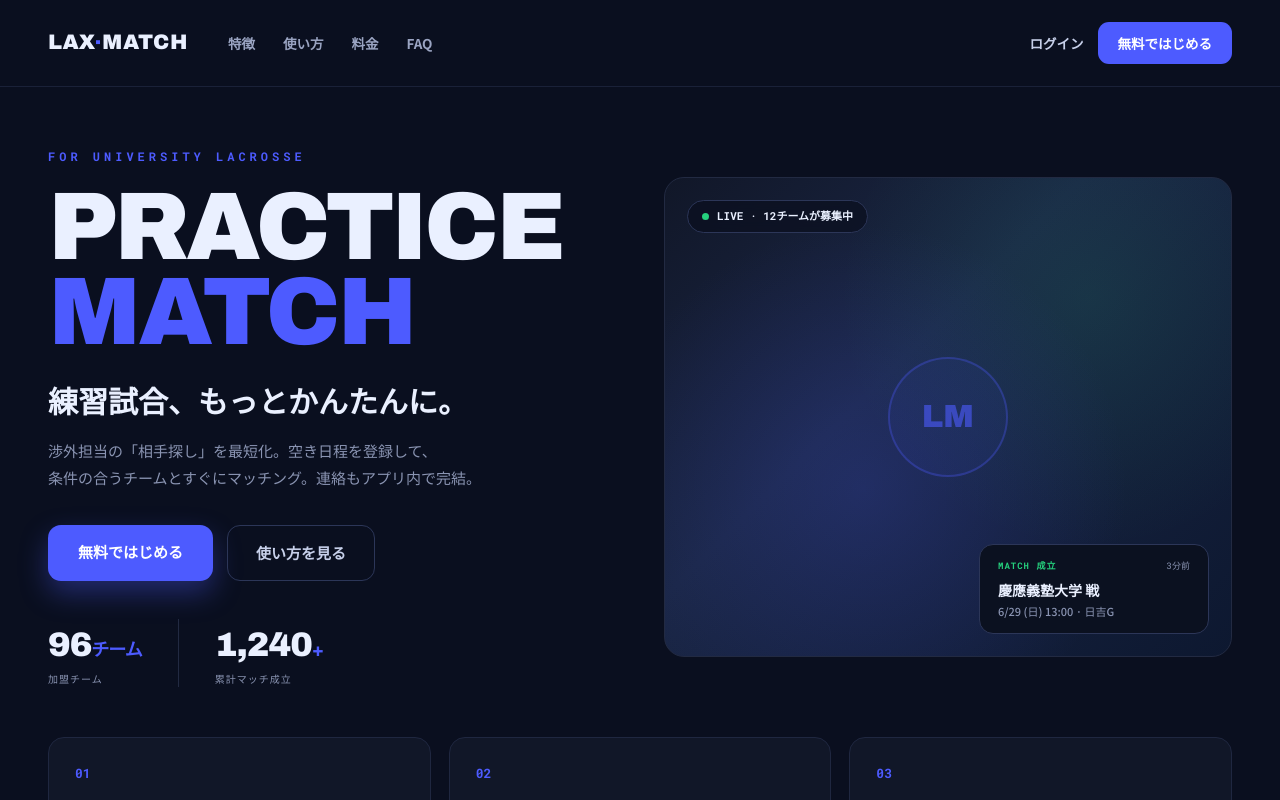
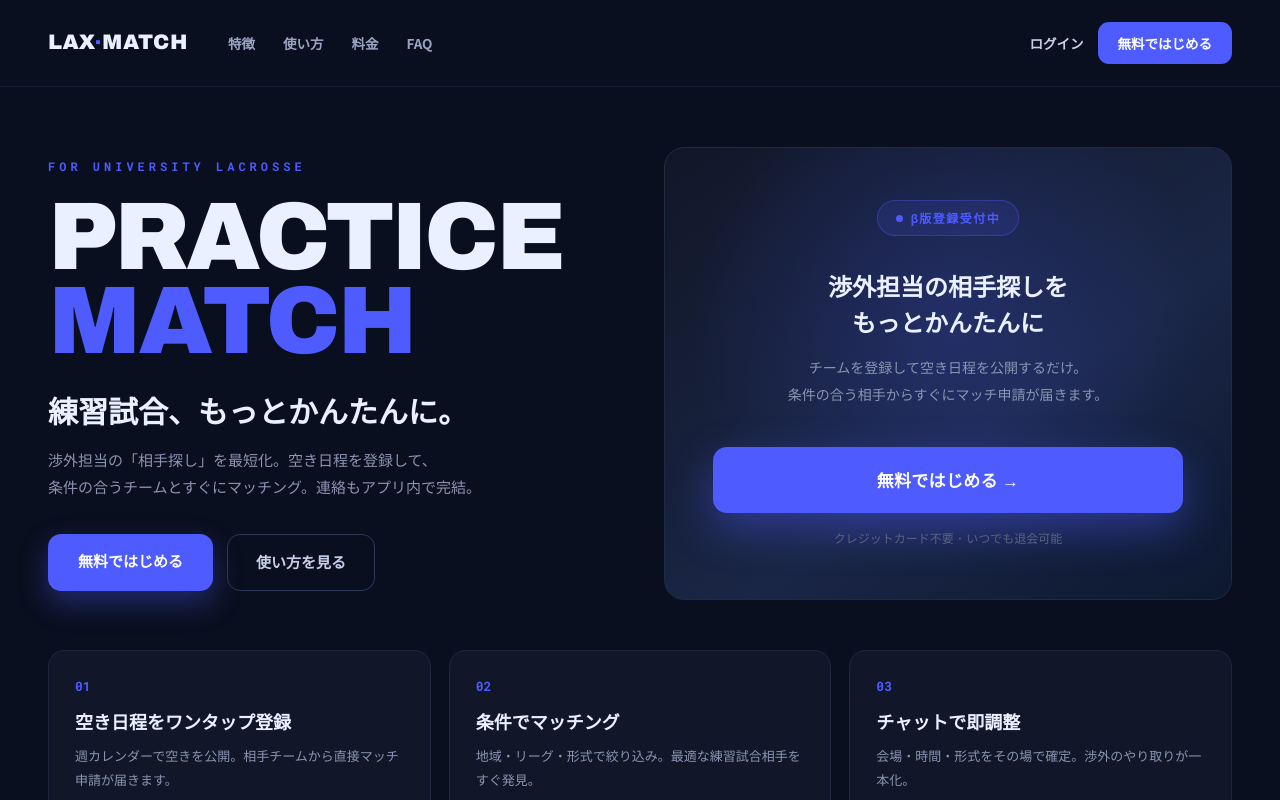
Before and after one commit to shayato1418-web/laxmatch, a Next.js app: page / in a window 1280 px wide. Shown: the top 800 px of the page. Built offline with nearby package versions, Linux system fonts and the light colour scheme.

Commit message:
LPのダミーデータ削除・CTA強化

```diff
--- a/components/LandingPage.tsx
+++ b/components/LandingPage.tsx
@@ -72,76 +72,68 @@
               使い方を見る
             </a>
           </div>
-          <div style={{ display: "flex", gap: 36, marginTop: 38, alignItems: "center" }}>
-            <div>
-              <div style={{ fontFamily: "'Archivo', sans-serif", fontWeight: 900, fontSize: 34, letterSpacing: -1 }}>
-                96<span style={{ fontSize: 18, color: C.accent }}>チーム</span>
-              </div>
-              <div style={{ fontFamily: "'Roboto Mono', monospace", fontSize: 10, letterSpacing: 1, color: C.muted, marginTop: 2 }}>加盟チーム</div>
-            </div>
-            <div style={{ width: 1, alignSelf: "stretch", background: C.border2 }} />
-            <div>
-              <div style={{ fontFamily: "'Archivo', sans-serif", fontWeight: 900, fontSize: 34, letterSpacing: -1 }}>
-                1,240<span style={{ fontSize: 18, color: C.accent }}>+</span>
-              </div>
-              <div style={{ fontFamily: "'Roboto Mono', monospace", fontSize: 10, letterSpacing: 1, color: C.muted, marginTop: 2 }}>累計マッチ成立</div>
-            </div>
-          </div>
         </div>
 
-        {/* Hero visual */}
+        {/* Hero CTA card */}
         <div style={{
-          position: "relative", height: 480, borderRadius: 20, overflow: "hidden",
+          position: "relative",
+          background: "linear-gradient(145deg, #111728 0%, #1a2645 60%, #0d1830 100%)",
           border: `1px solid ${C.border2}`,
-          background: "linear-gradient(135deg, #111728 0%, #1a2645 40%, #0d1830 100%)",
+          borderRadius: 20,
+          padding: "52px 48px",
+          display: "flex",
+          flexDirection: "column",
+          alignItems: "center",
+          textAlign: "center",
+          overflow: "hidden",
         }}>
+          {/* Glow */}
+          <div style={{ position: "absolute", inset: 0, background: "radial-gradient(circle at 50% 38%, rgba(77,91,255,0.22) 0%, transparent 65%)", pointerEvents: "none" }} />
+
+          {/* β badge */}
           <div style={{
-            position: "absolute", inset: 0,
-            background: "radial-gradient(circle at 35% 65%, rgba(77,91,255,0.18) 0%, transparent 55%), radial-gradient(circle at 75% 25%, rgba(37,208,125,0.10) 0%, transparent 45%)",
-          }} />
-
-          {/* Live pill */}
-          <div style={{
-            position: "absolute", left: 22, top: 22,
-            display: "flex", alignItems: "center", gap: 8,
-            background: "rgba(10,15,31,.7)", backdropFilter: "blur(6px)",
-            border: "1px solid #2C3658", borderRadius: 20, padding: "7px 14px",
+            position: "relative",
+            display: "inline-flex", alignItems: "center", gap: 8,
+            background: "rgba(77,91,255,0.13)",
+            border: `1px solid rgba(77,91,255,0.35)`,
+            borderRadius: 20, padding: "8px 18px",
+            marginBottom: 32,
           }}>
-            <div style={{ width: 7, height: 7, borderRadius: "50%", background: C.green }} />
-            <span style={{ fontFamily: "'Roboto Mono', monospace", fontSize: 11, fontWeight: 700 }}>
-              LIVE · 12チームが募集中
+            <div style={{ width: 7, height: 7, borderRadius: "50%", background: C.accent }} />
+            <span style={{ fontFamily: "'Roboto Mono', monospace", fontSize: 12, fontWeight: 700, color: C.accent, letterSpacing: 1.5 }}>
+              β版登録受付中
             </span>
           </div>
 
-          {/* Match success card */}
-          <div style={{
-            position: "absolute", right: 22, bottom: 22,
-            background: "#0B1120", border: "1px solid #2C3658",
-            borderRadius: 14, padding: "14px 18px", width: 230,
-          }}>
-            <div style={{ display: "flex", justifyContent: "space-between", alignItems: "center" }}>
-              <span style={{ fontFamily: "'Roboto Mono', monospace", fontSize: 9, letterSpacing: 1, color: C.green, fontWeight: 700 }}>
-                MATCH 成立
-              </span>
-              <span style={{ fontFamily: "'Roboto Mono', monospace", fontSize: 9, color: C.muted }}>3分前</span>
-            </div>
-            <div style={{ fontSize: 14, fontWeight: 900, marginTop: 7 }}>慶應義塾大学 戦</div>
-            <div style={{ fontSize: 11, color: C.muted, marginTop: 2 }}>6/29 (日) 13:00 · 日吉G</div>
+          {/* Sub copy */}
+          <div style={{ position: "relative", fontSize: 24, fontWeight: 900, lineHeight: 1.5, marginBottom: 14 }}>
+            渉外担当の相手探しを<br />もっとかんたんに
+          </div>
+          <div style={{ position: "relative", fontSize: 14, color: C.muted, lineHeight: 1.9, marginBottom: 40, maxWidth: 340 }}>
+            チームを登録して空き日程を公開するだけ。<br />
+            条件の合う相手からすぐにマッチ申請が届きます。
           </div>
 
-          {/* Center lacrosse icon */}
-          <div style={{
-            position: "absolute", top: "50%", left: "50%",
-            transform: "translate(-50%, -50%)",
-            width: 120, height: 120,
-            border: `2px solid rgba(77,91,255,0.3)`,
-            borderRadius: "50%",
-            display: "flex", alignItems: "center", justifyContent: "center",
-            background: "rgba(77,91,255,0.06)",
+          {/* CTA button */}
+          <Link href="/register" style={{
+            position: "relative",
+            display: "block",
+            width: "100%",
+            background: C.accent,
+            color: "#fff",
+            fontSize: 17,
+            fontWeight: 900,
+            padding: "20px",
+            borderRadius: 14,
+            textDecoration: "none",
+            textAlign: "center",
+            boxShadow: "0 16px 44px rgba(77,91,255,.42)",
+            letterSpacing: 0.3,
           }}>
-            <span style={{ fontFamily: "'Archivo', sans-serif", fontWeight: 900, fontSize: 32, color: "rgba(77,91,255,0.6)" }}>
-              LM
-            </span>
+            無料ではじめる →
+          </Link>
+          <div style={{ position: "relative", fontSize: 12, color: "#5A647F", marginTop: 16 }}>
+            クレジットカード不要 · いつでも退会可能
           </div>
         </div>
       </div>
```
